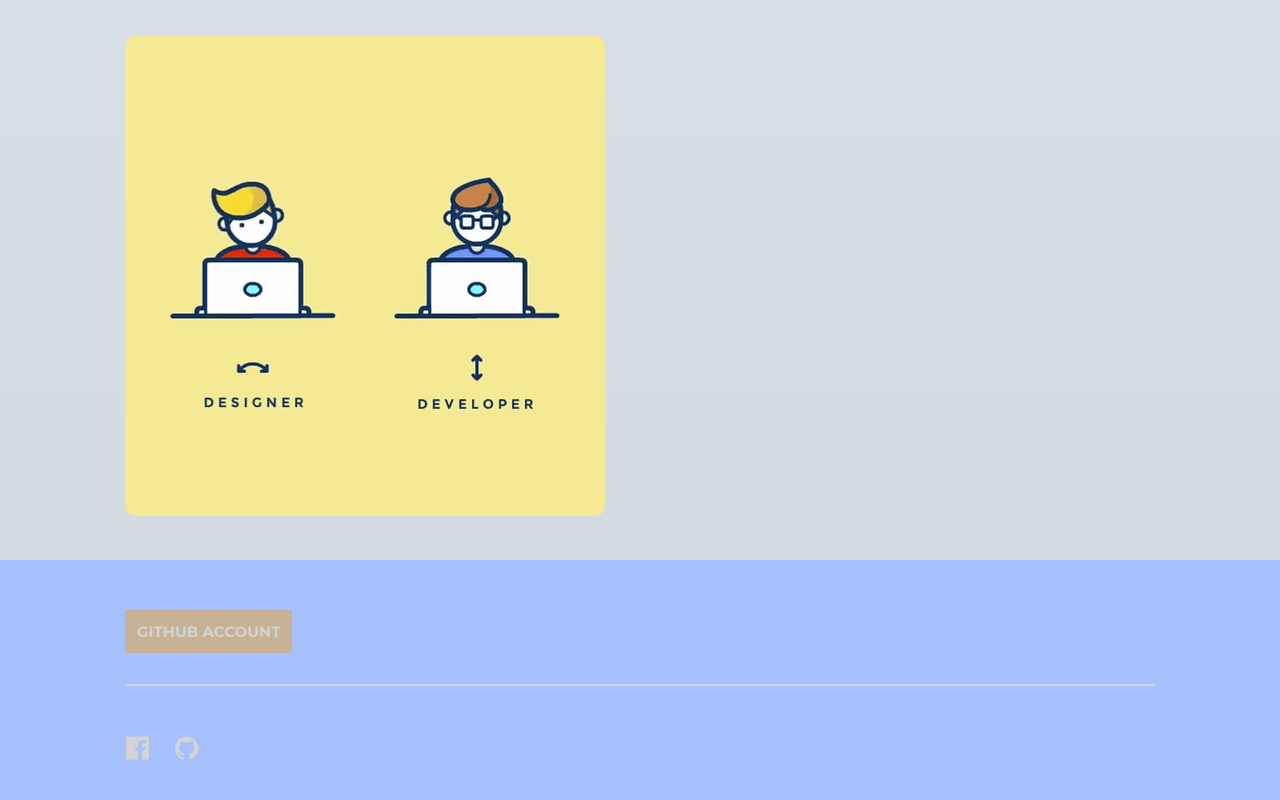
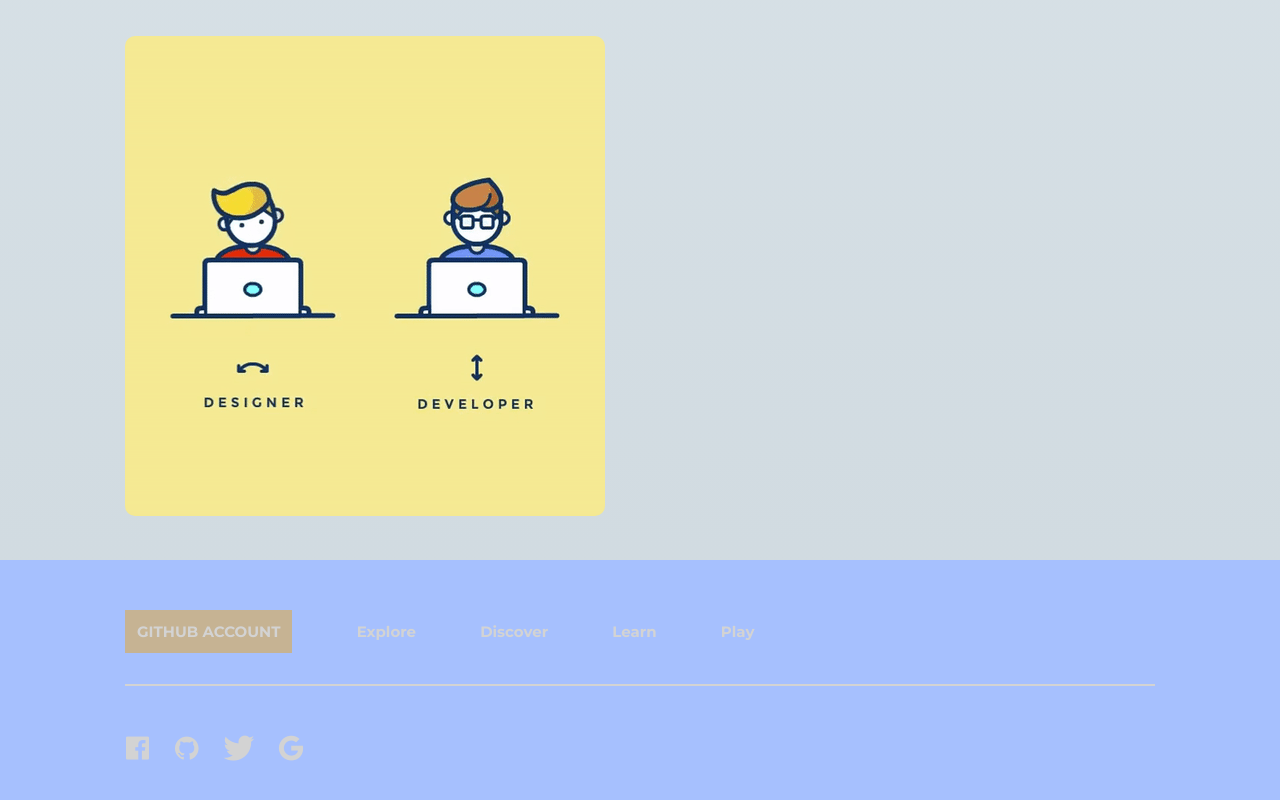
Before and after one commit to dvd90/ex2, a plain HTML site: page index.html in a window 1280 px wide. Shown: the part 1417-2217 px from the top of the page. Drawn offline with nearby package versions, Linux system fonts and the light colour scheme.

Commit message:
added links

```diff
--- a/index.html
+++ b/index.html
@@ -45,12 +45,18 @@
     <footer>
       <section class="links-top">
         <a href="https://github.com/dvd90" class="btn-git"><span>GITHUB ACCOUNT</span></a>
+        <a href="#">Explore</a>
+        <a href="#">Discover</a>
+        <a href="#">Learn</a>
+        <a href="#">Play</a>
       </section>
       <div class="thin-border"></div>
       <section class="links-bottom">
         <a href="https://www.facebook.com/david.sellam.5"><i class="devicon-facebook-plain"></i></a>
       </i></a>
       <a href="https://github.com/dvd90"><i class="devicon-github-plain"></i></a>
+      <a href="https://github.com/dvd90"><i class="devicon-twitter-plain"></i></a>
+      <a href="https://github.com/dvd90"><i class="devicon-google-plain"></i></a>
     </section>
   </footer>
 </body>
```
Also changed, not shown: 2 other files.
